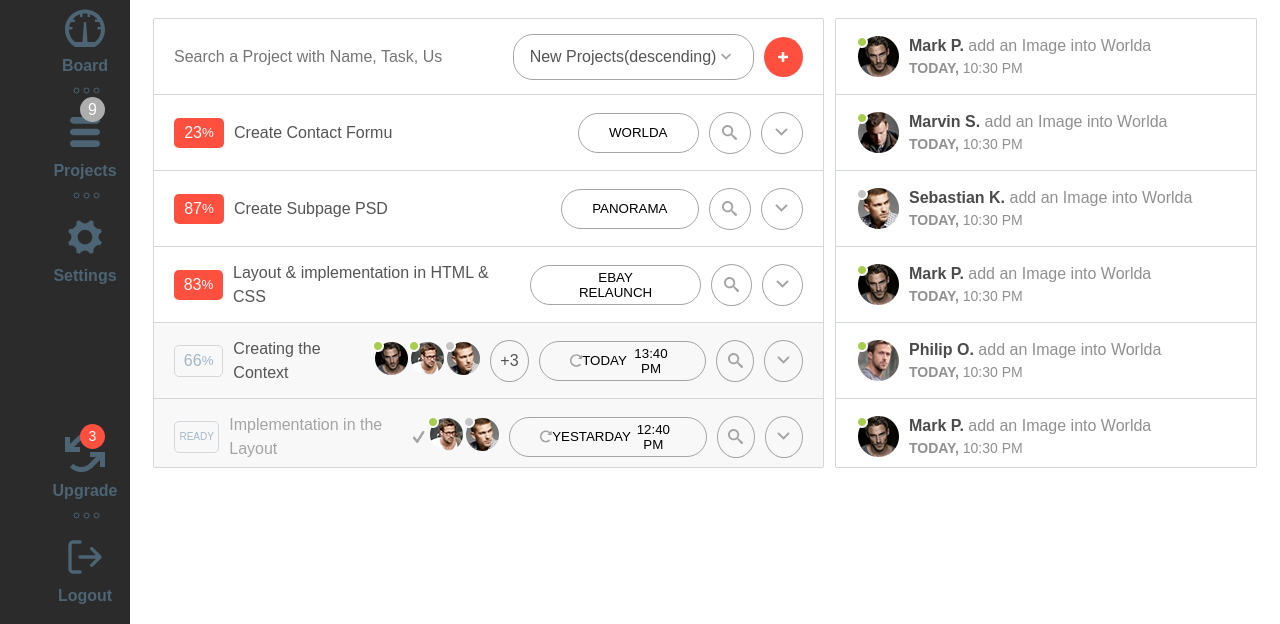
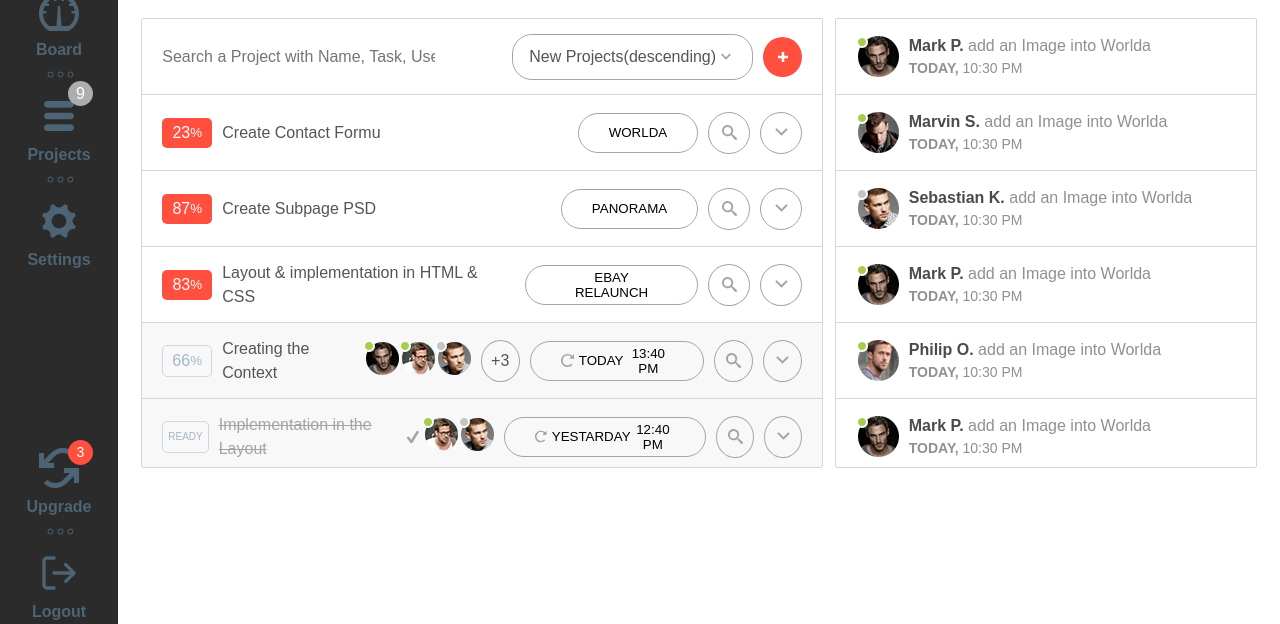
Before and after one commit to Nikita1999UA/dashboard.github.io, a plain HTML site: page index.html in a window 1280 px wide. Shown: the part 176-800 px from the top of the page. Drawn offline with Linux system fonts and the light colour scheme.

Commit message:
Add files via upload

```diff
--- a/css/style.sass
+++ b/css/style.sass
@@ -23,6 +23,12 @@ body
     left: 0
     justify-content: space-between
     flex-direction: column
+    & .aside__first
+        padding: 0
+        margin: 0
+    & .aside__last
+        padding: 0
+        margin: 0
     & .aside__user
         list-style: none
         margin-top: 30px
@@ -372,7 +378,7 @@ body
         svg
             width: 15px
             height: 15px
-        strong
+        span
             margin-left: 5px
     & .project__next_search
         width: 40px
@@ -436,6 +442,7 @@ body
     & .project__first_text--didsable
         color:  #a4a4a4
         margin-left: 10px
+        text-decoration: line-through
     & .project__footer
         display: flex
         height: 50px
```
Also changed, not shown: css/style.css, 1 other file.
